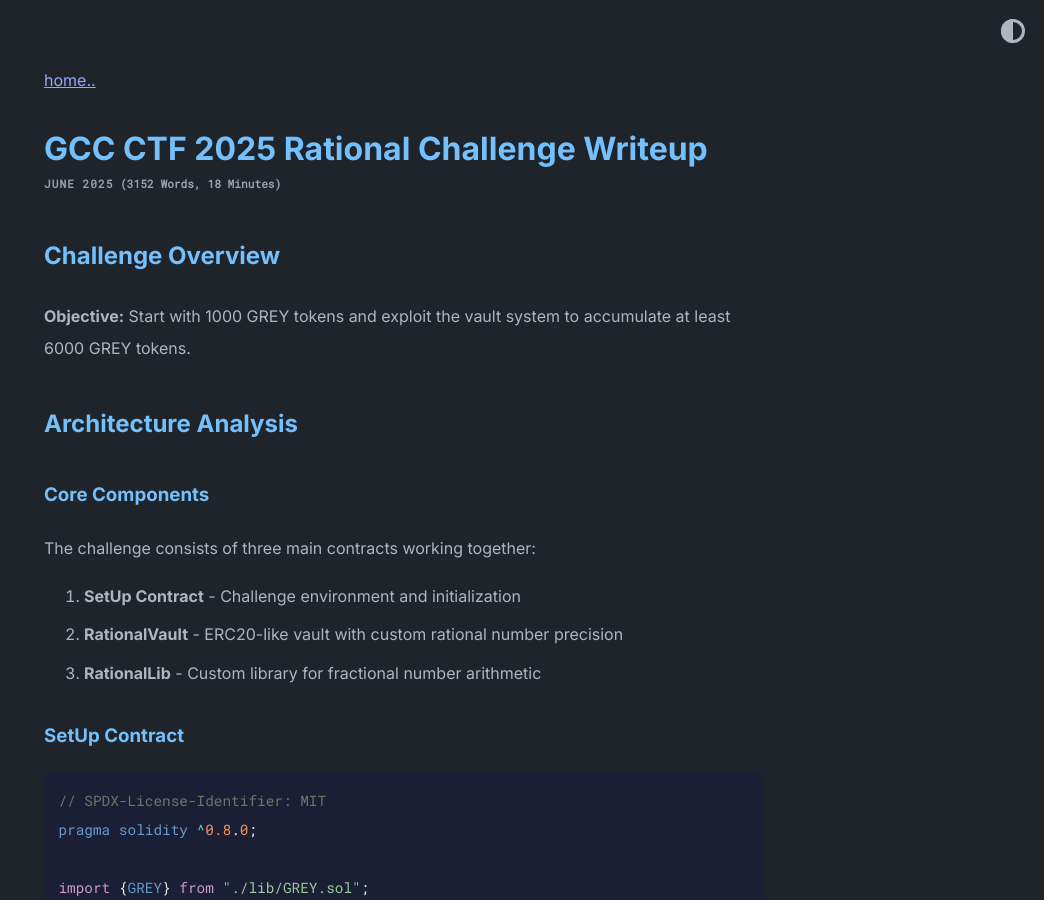
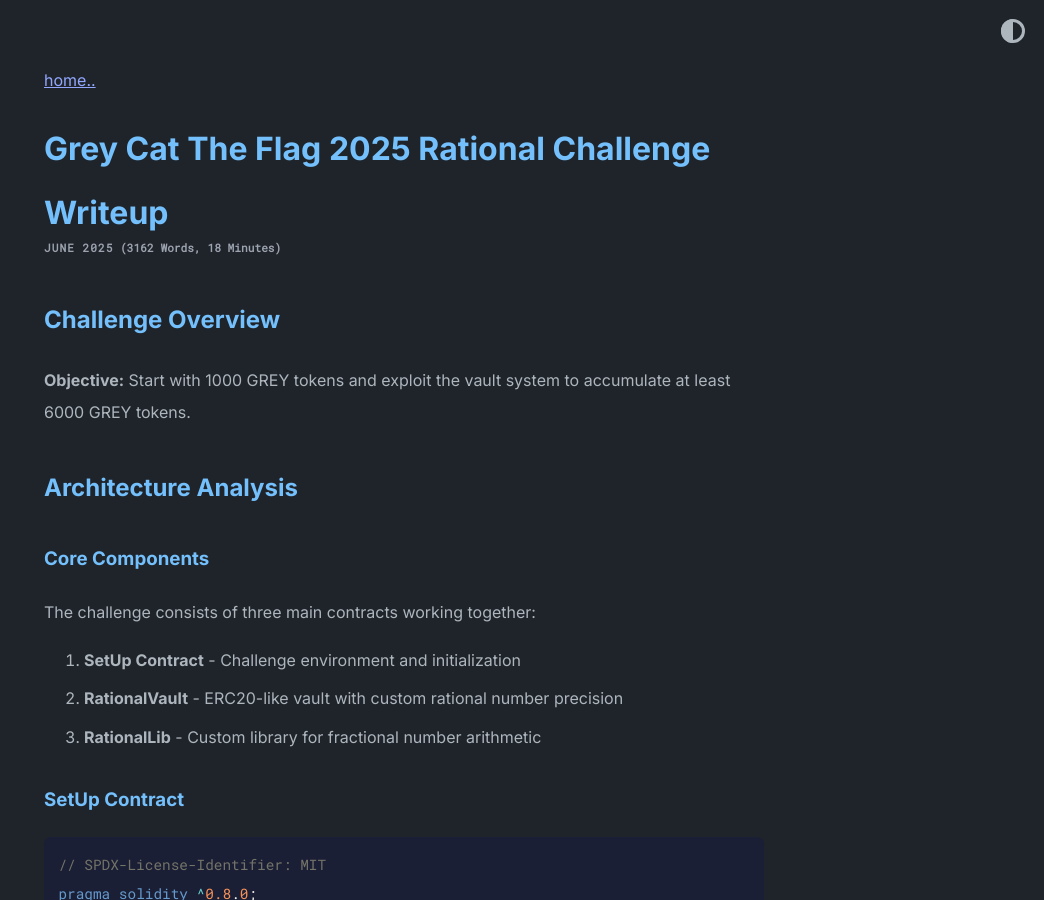
Before and after one commit to BhaskarPeruri/BhaskarPeruri.github.io, a Jekyll site: the page built from _posts/2025-06-13-Grey_Cat_The_Flag_2k25_Rational_Challenge_Writeup.md, in a window 1280 px wide and 900 px high. Shown: the whole window, without its empty margins (236-1280 px from the left). Built offline with Jekyll 4.4.1, drawn with Linux system fonts in a browser that asks for light colours; some of the changed text lies outside the part shown.

Commit message:
“changedfiles”

````diff
--- a/_posts/2025-06-13-GCC_CTF_2k25_Rational_Challenge_Writeup.md
+++ b/_posts/2025-06-13-Grey_Cat_The_Flag_2k25_Rational_Challenge_Writeup.md
@@ -1,6 +1,6 @@
 ---
 layout: post
-title: "GCC CTF 2025 Rational Challenge Writeup "
+title: "Grey Cat The Flag 2025 Rational Challenge Writeup "
 ---
 
 
@@ -459,6 +459,10 @@ contract RationalSolution is Test {
 }
 
 ```
+## Solutions Repo
+
+[Grey Cat The Flag 2025 Solutions](https://github.com/BhaskarPeruri/Grey_Cat_The_Flag_2025_Solutions)
+
 
 ## Conclusion
 
````
